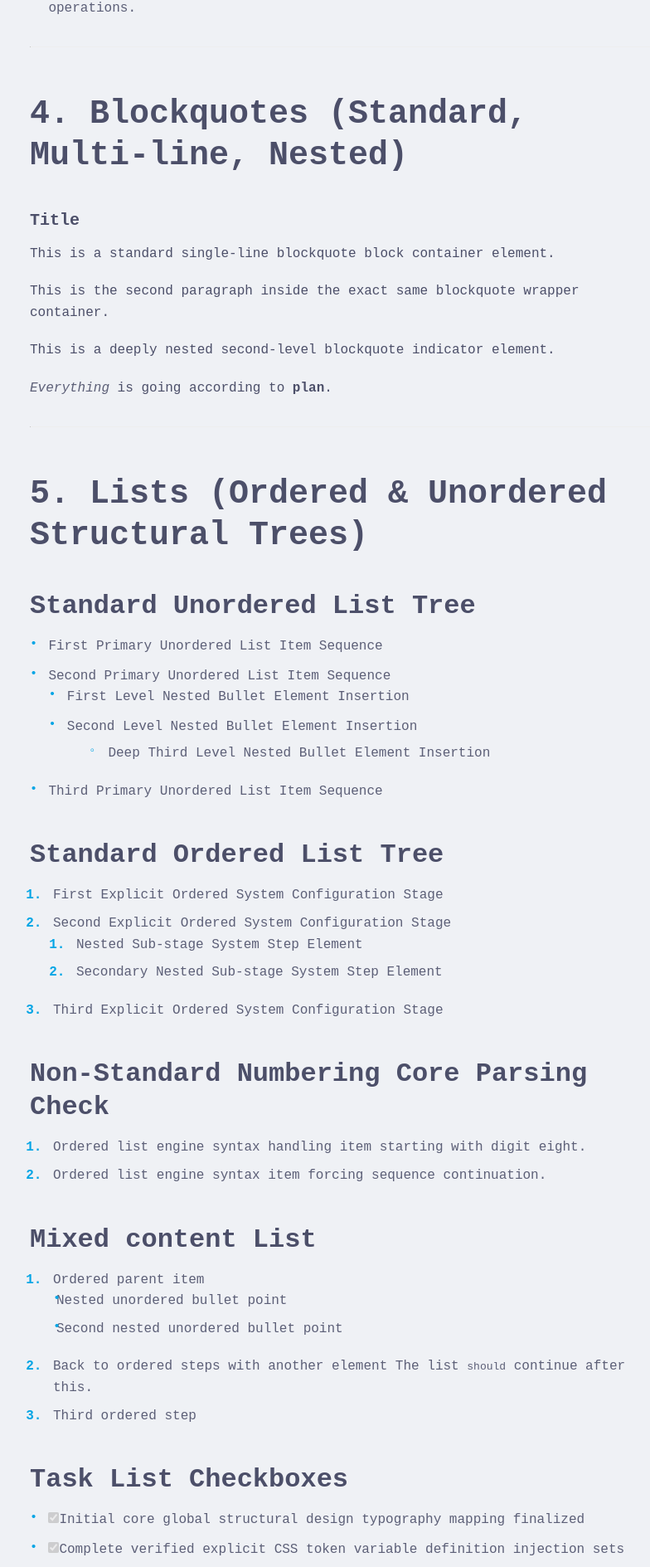
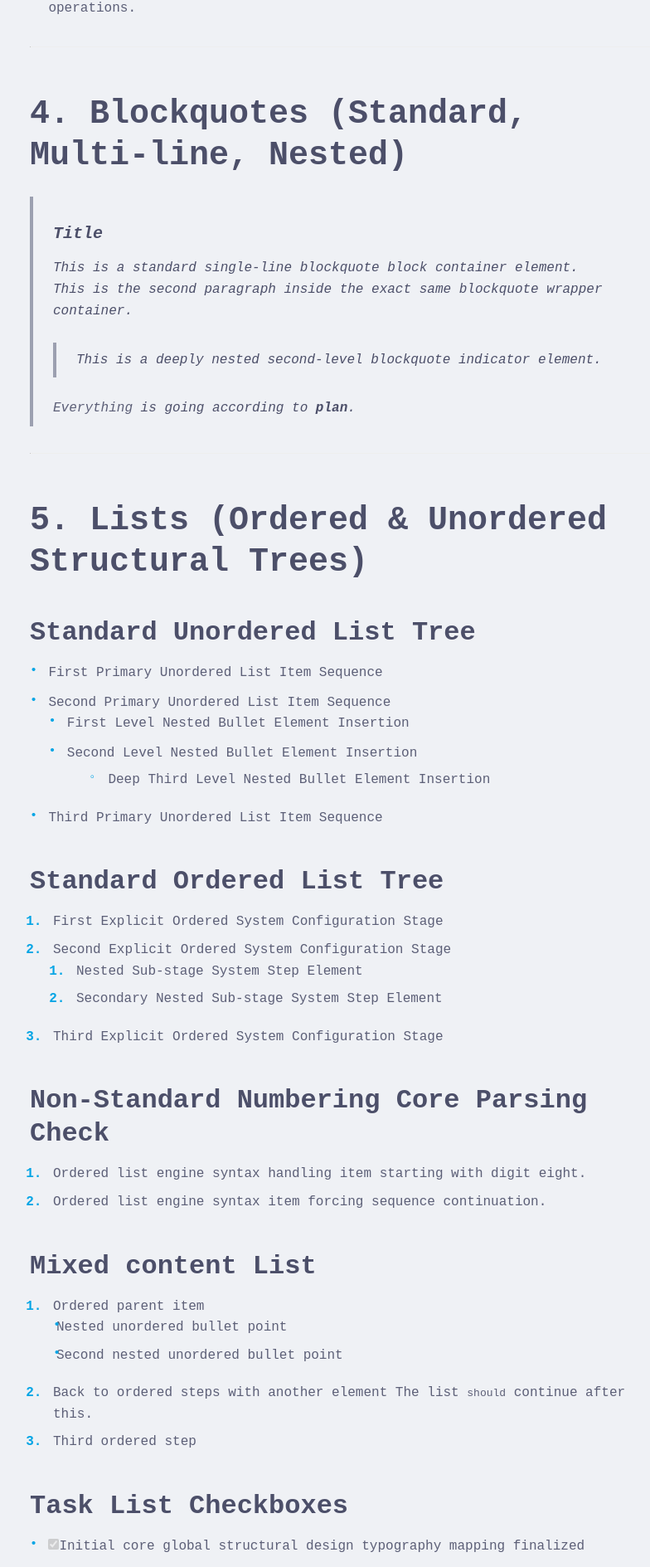
Before and after one commit to venkateshcv1809/venkateshcv1809.github.io, a Jekyll site: the page built from _pages/markdown.md, in a window 1280 px wide. Shown: the part 2095-3984 px from the top of the page at 83% size, without its empty margins (228-1012 px from the left). Built offline with Jekyll 4.4.1, drawn with Linux system fonts in a browser that asks for light colours; some web fonts are replaced.

Commit message:
feat: Blockquote style update

```diff
--- a/assets/css/_sass/core/_typography.scss
+++ b/assets/css/_sass/core/_typography.scss
@@ -91,6 +91,21 @@ hr {
   margin: 2rem 0;
 }
 
+//--- Blockquotes ---
+blockquote {
+  background-color: transparent;
+  border-left: 4px solid var(--border-strong);
+  padding: var(--space-2) 0 var(--space-2) var(--space-5);
+  margin: var(--space-5) 0;
+  font-style: italic;
+  color: var(--text-secondary);
+}
+
+blockquote p {
+  margin: 0;
+  line-height: var(--line-height-body);
+}
+
 // --- Anchors & Interactive Elements ---
 a {
     color: var(--text-link);
```
